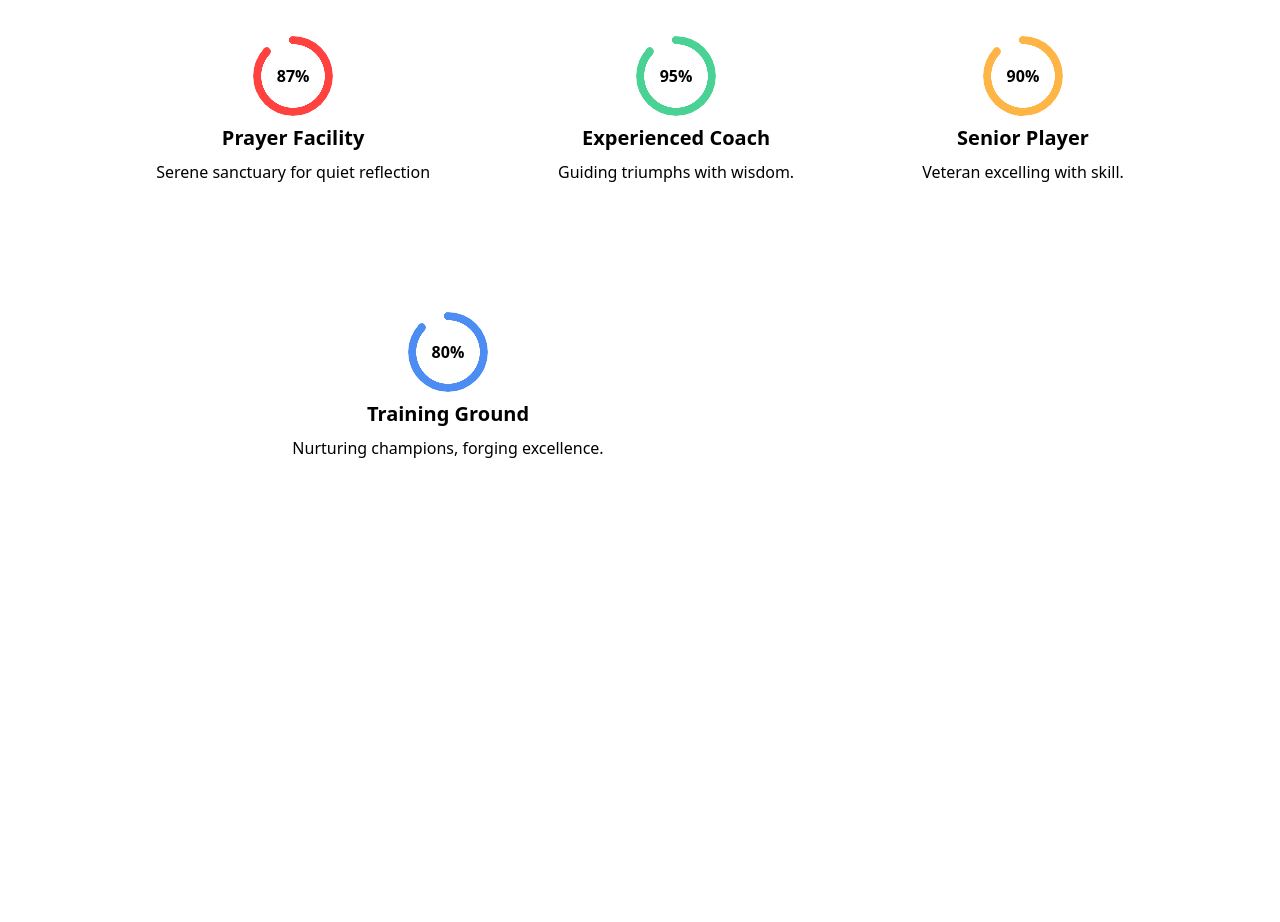
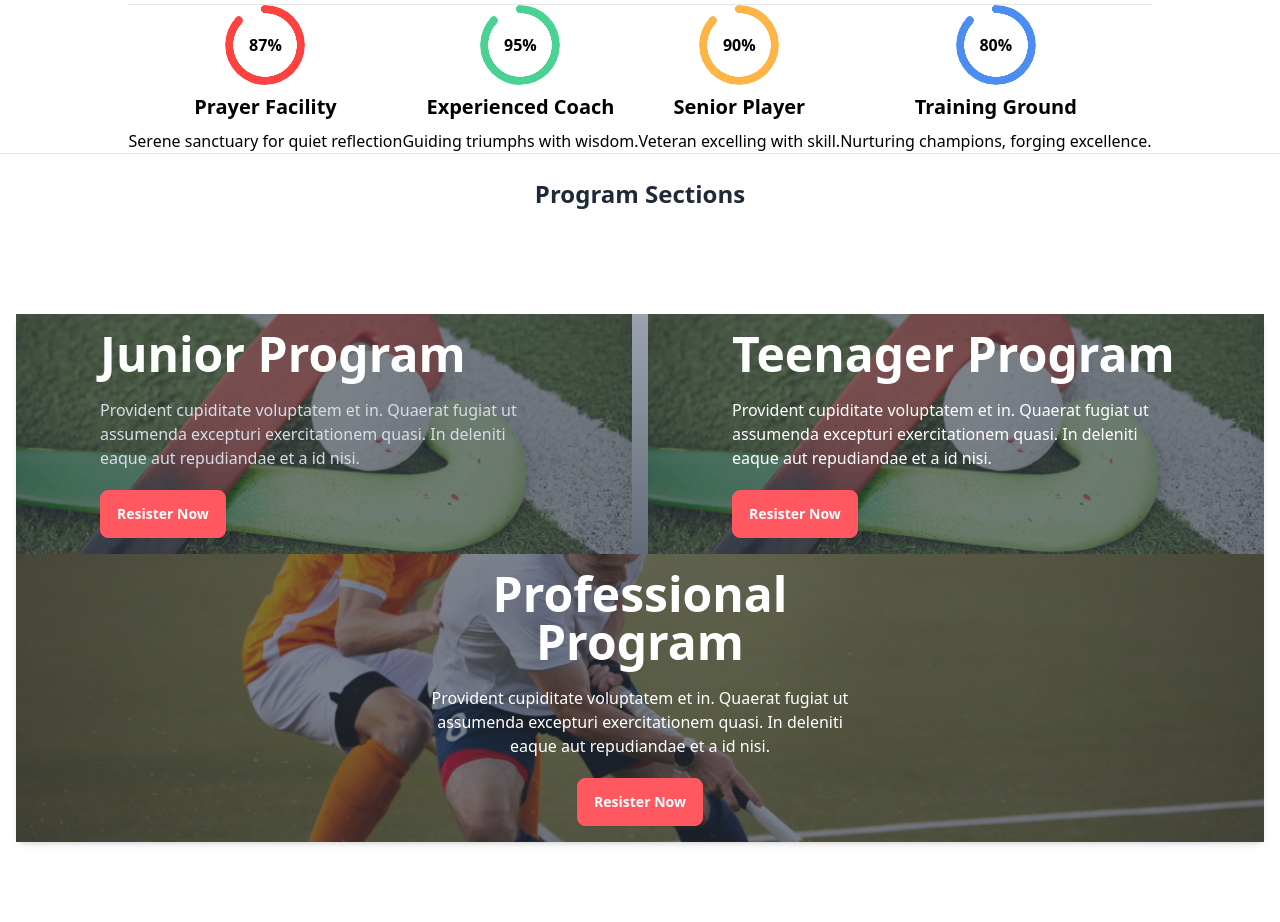
Before and after one commit to Ehasan07/3rd-assignment, a plain HTML site: page index.html in a window 1280 px wide. Shown: the part 899-1821 px from the top of the page. Before the commit the page ends 1359 px from the top, so only its background shows below. Drawn offline with nearby package versions, Linux system fonts and the light colour scheme.

Commit message:
adding programme section

```diff
--- a/index.html
+++ b/index.html
@@ -94,6 +94,7 @@
         </div>
 
     </header>
+    <br>
     <main>
         <!--progessbar section-->
         <section>
@@ -106,8 +107,10 @@
                         and thrilling victories on the ice.
                     </p>
                 </div>
+                <br>
+<hr>
 
-                <div class="p-b flex lg:flex-row flex-wrap gap-32 mt-20 justify-center px-5x">
+                <div class="p-b flex lg:flex-row flex-wrap gap-27 mt-30 justify-center  ">
                     <!-- card 1 -->
                     <div class="demo flex flex-col text-black items-center">
                         <div class="radial-progress  text-[#FF4240]" style="--value:87;" role="progressbar"><span
@@ -149,6 +152,49 @@
 
 
         </section>
+        <hr>
+        <br>
+        <!--Program section-->
+        <section>
+            <h2 class="text-2xl font-bold mb-6 text-center">Program Sections</h2>
+            <div class="container mx-auto py-20 px-4"> <div class="bg-gradient-to-b from-gray-400 to-gray-800 text-white rounded-lg shadow-md">
+
+                <div class="grid grid-cols-1 sm:grid-cols-2 lg:grid-cols-2 gap-4">
+                    <div class="hero min-screen" style="background-image: url('2.png');">
+                        <div class="hero-overlay bg-opacity-60"></div>
+                        <div class="hero-content text-left text-neutral-content">
+                          <div class="max-w-md">
+                            <h1 class="mb-5 text-5xl font-bold text-white">Junior Program</h1>
+                            <p class="mb-5">Provident cupiditate voluptatem et in. Quaerat fugiat ut assumenda excepturi exercitationem quasi. In deleniti eaque aut repudiandae et a id nisi.</p>
+                            <button class="btn btn-error text-white">Resister Now</button>
+                          </div>
+                        </div>
+                      </div>
+
+                      <div class="hero min-screen" style="background-image: url('2.png');">
+                        <div class="hero-overlay bg-opacity-60"></div>
+                        <div class="hero-content text-left text-neutral-content">
+                          <div class="max-w-md">
+                            <h1 class="mb-5 text-5xl font-bold text-white">Teenager Program</h1>
+                            <p class="mb-5 text-white">Provident cupiditate voluptatem et in. Quaerat fugiat ut assumenda excepturi exercitationem quasi. In deleniti eaque aut repudiandae et a id nisi.</p>
+                            <button class="btn btn-error text-white">Resister Now</button>
+                          </div>
+                        </div>
+                      </div>
+                </div>
+                <div class="hero min-screen" style="background-image: url(4.png);">
+                    <div class="hero-overlay bg-opacity-60"></div>
+                    <div class="hero-content text-center text-neutral-content">
+                      <div class="max-w-md">
+                        <h1 class="mb-5 text-5xl font-bold text-white">Professional Program</h1>
+                        <p class="mb-5 text-white">Provident cupiditate voluptatem et in. Quaerat fugiat ut assumenda excepturi exercitationem quasi. In deleniti eaque aut repudiandae et a id nisi.</p>
+                        <button class="btn btn-error text-white">Resister Now</button>
+                      </div>
+                    </div>
+                  </div>
+              </div>
+            </div>
+          </section>
 
 
     </main>
```
